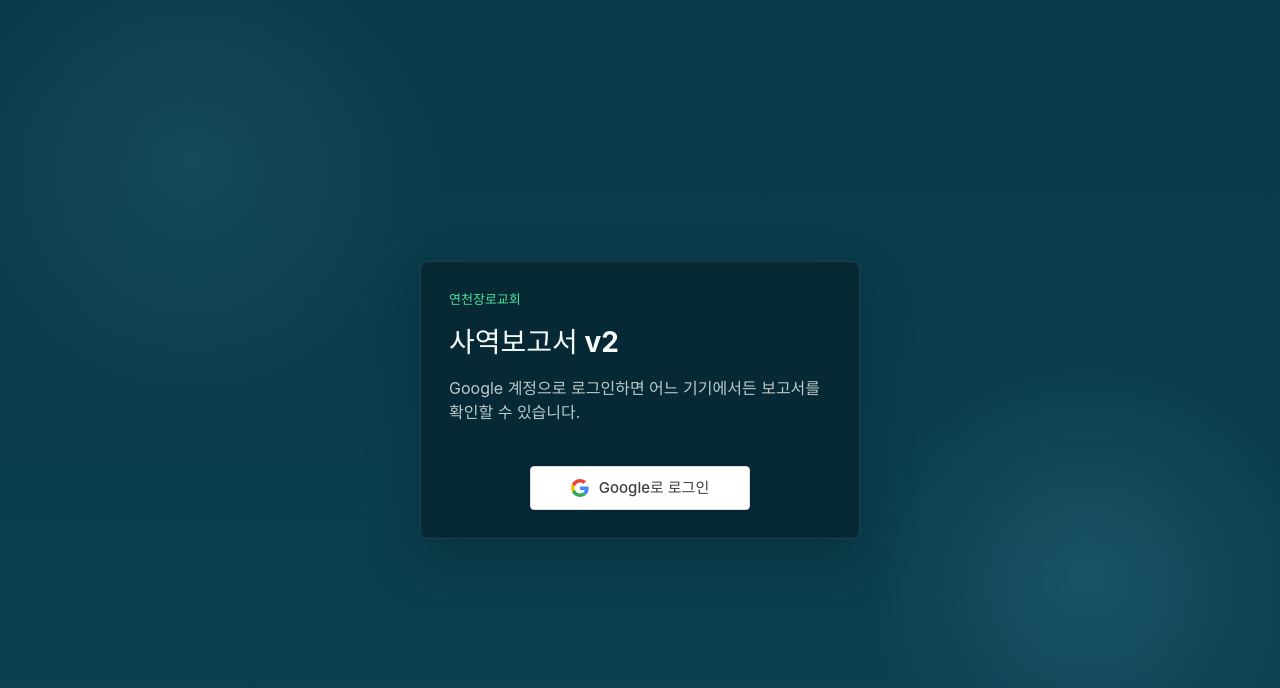
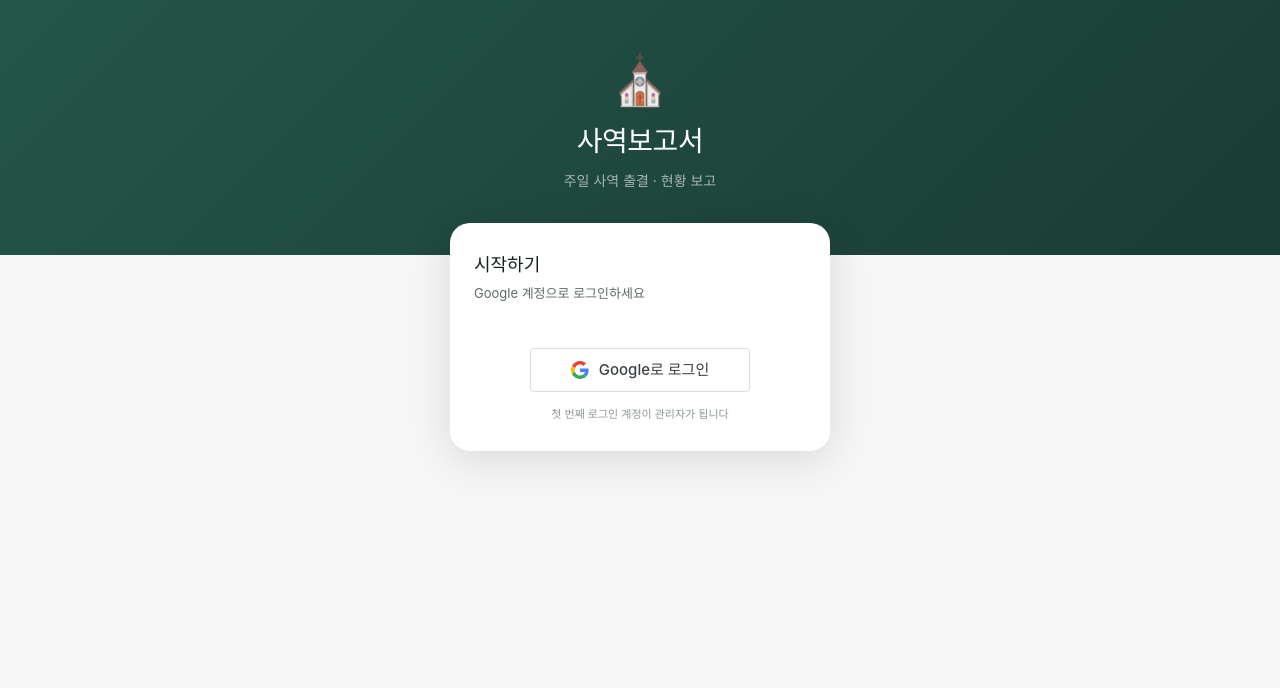
Before and after one commit to max2guy/ministry-report-v2, a React (Vite) app: page / in a window 1280 px wide. Shown: the top 688 px of the page. Built offline with nearby package versions, Linux system fonts and the light colour scheme; no server answers.

Commit message:
feat: redesign auth screen with banner + floating card layout

```diff
--- a/src/features/auth/AuthGate.tsx
+++ b/src/features/auth/AuthGate.tsx
@@ -7,17 +7,21 @@
 };
 
 export function AuthGate({ onSignedIn }: AuthGateProps) {
-  // onCreated is kept for API compatibility but unused — Google sign-in auto-creates accounts
   return (
-    <section className="auth-gate">
-      <div className="auth-gate-panel">
-        <p className="auth-gate-badge">연천장로교회</p>
-        <h1>사역보고서 v2</h1>
-        <p className="auth-gate-copy">
-          Google 계정으로 로그인하면 어느 기기에서든 보고서를 확인할 수 있습니다.
-        </p>
-        <GoogleSignInButton onSignedIn={onSignedIn} />
+    <div className="auth-gate-v2">
+      <div className="auth-gate-banner">
+        <div className="auth-gate-banner-icon">⛪</div>
+        <h1 className="auth-gate-title">사역보고서</h1>
+        <p className="auth-gate-subtitle">주일 사역 출결 · 현황 보고</p>
       </div>
-    </section>
+      <div className="auth-gate-card-wrapper">
+        <div className="auth-gate-card">
+          <p className="auth-gate-card-heading">시작하기</p>
+          <p className="auth-gate-card-desc">Google 계정으로 로그인하세요</p>
+          <GoogleSignInButton onSignedIn={onSignedIn} />
+          <p className="auth-gate-card-hint">첫 번째 로그인 계정이 관리자가 됩니다</p>
+        </div>
+      </div>
+    </div>
   );
 }
--- a/src/styles.css
+++ b/src/styles.css
@@ -1170,111 +1170,84 @@
   margin: 0;
 }
 
-.auth-gate {
-  align-items: center;
-  background:
-    radial-gradient(circle at 15% 20%, rgb(59 122 140 / 24%), transparent 20%),
-    radial-gradient(circle at 85% 72%, rgb(97 173 190 / 18%), transparent 18%),
-    linear-gradient(180deg, var(--clr-auth-top) 0%, var(--clr-auth-bottom) 100%);
-  display: grid;
+/* ── Auth Gate v2 (로그인 화면) ── */
+.auth-gate-v2 {
   min-height: 100vh;
-  padding: 24px;
-}
-
-.auth-gate-panel {
-  background: rgb(8 37 48 / 82%);
-  border: 1px solid rgb(255 255 255 / 10%);
-  border-radius: 8px;
-  box-shadow: 0 24px 60px rgb(0 0 0 / 20%);
-  color: var(--clr-auth-text);
-  display: grid;
-  gap: 18px;
-  margin: 0 auto;
-  max-width: 440px;
-  padding: 28px;
-  width: min(100%, 440px);
-}
-
-.auth-gate-badge {
-  color: var(--clr-auth-badge);
-  font-size: 13px;
-  font-weight: 900;
-  margin: 0;
-}
-
-.auth-gate-panel h1,
-.auth-gate-panel h2 {
-  margin: 0;
-}
-
-.auth-gate-panel h1 {
+  display: flex;
+  flex-direction: column;
+  background: var(--clr-bg);
+}
+
+.auth-gate-banner {
+  background: linear-gradient(135deg, var(--clr-primary) 0%, color-mix(in srgb, var(--clr-primary) 70%, #000) 100%);
+  display: flex;
+  flex-direction: column;
+  align-items: center;
+  justify-content: center;
+  padding: 56px 24px 64px;
+  text-align: center;
+}
+
+.auth-gate-banner-icon {
+  font-size: 48px;
+  margin-bottom: 16px;
+  line-height: 1;
+}
+
+.auth-gate-title {
   font-size: 28px;
-  line-height: 1.1;
-}
-
-.auth-gate-panel h2 {
+  font-weight: 800;
+  color: #fff;
+  margin: 0 0 8px;
+  letter-spacing: -0.5px;
+}
+
+.auth-gate-subtitle {
+  font-size: 14px;
+  color: rgba(255, 255, 255, 0.6);
+  margin: 0;
+}
+
+.auth-gate-card-wrapper {
+  flex: 1;
+  display: flex;
+  flex-direction: column;
+  align-items: center;
+  padding: 0 20px 40px;
+  margin-top: -32px;
+}
+
+.auth-gate-card {
+  background: var(--clr-card-bg);
+  border-radius: 20px;
+  box-shadow: 0 8px 40px rgba(0, 0, 0, 0.12);
+  padding: 28px 24px;
+  width: 100%;
+  max-width: 380px;
+  display: flex;
+  flex-direction: column;
+  gap: 0;
+}
+
+.auth-gate-card-heading {
   font-size: 18px;
-  line-height: 1.2;
-}
-
-.auth-gate-copy {
-  color: rgb(244 251 248 / 76%);
-  margin: 0;
-}
-
-.auth-tabs {
-  display: grid;
-  gap: 8px;
-  grid-template-columns: repeat(3, minmax(0, 1fr));
-}
-
-.auth-tab {
-  background: rgb(255 255 255 / 8%);
-  border: 1px solid rgb(255 255 255 / 8%);
-  color: var(--clr-auth-muted);
-  min-width: 0;
-  padding: 10px 12px;
-}
-
-.auth-tab[aria-selected="true"] {
-  background: #1ce783;
-  border-color: #1ce783;
-  color: var(--clr-auth-top);
-}
-
-.auth-tab-panel {
-  display: grid;
-}
-
-.auth-gate .auth-form {
-  gap: 14px;
-  max-width: none;
-}
-
-.auth-gate .auth-form label {
-  color: var(--clr-auth-label);
-  font-size: 14px;
-}
-
-.auth-gate .auth-form input {
-  background: rgb(255 255 255 / 10%);
-  border: 1px solid rgb(255 255 255 / 10%);
-  color: #ffffff;
-}
-
-.auth-gate .auth-form input::placeholder {
-  color: rgb(255 255 255 / 48%);
-}
-
-.auth-gate .auth-form button {
-  background: #1ce783;
-  color: var(--clr-auth-top);
-}
-
-.auth-gate .helper-text,
-.auth-gate [role="status"],
-.auth-gate [role="alert"] {
-  color: rgb(233 247 243 / 82%);
+  font-weight: 800;
+  color: var(--clr-text);
+  margin: 0 0 6px;
+}
+
+.auth-gate-card-desc {
+  font-size: 13px;
+  color: var(--clr-text-muted);
+  margin: 0 0 20px;
+}
+
+.auth-gate-card-hint {
+  font-size: 11px;
+  color: var(--clr-text-muted);
+  text-align: center;
+  margin: 14px 0 0;
+  opacity: 0.7;
 }
 
 /* hidden file input — triggered by label.import-file-btn */
```
